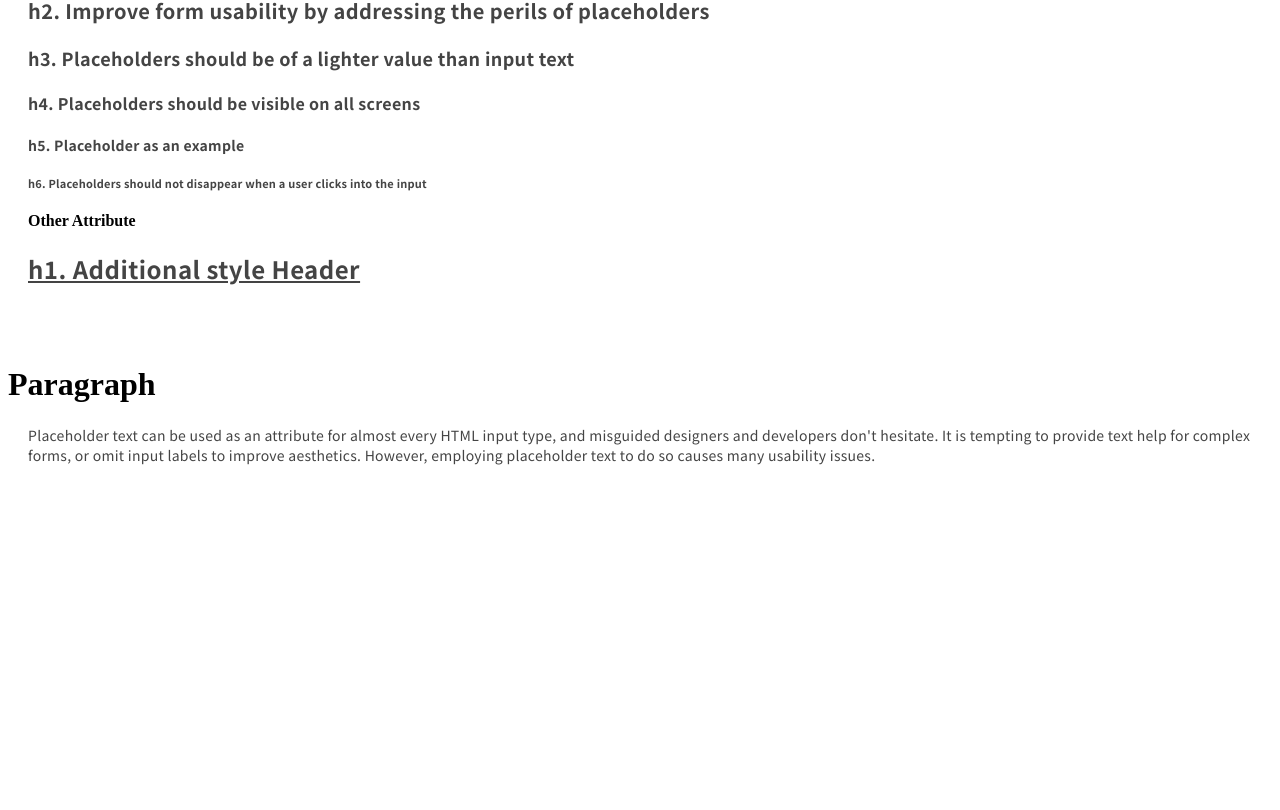
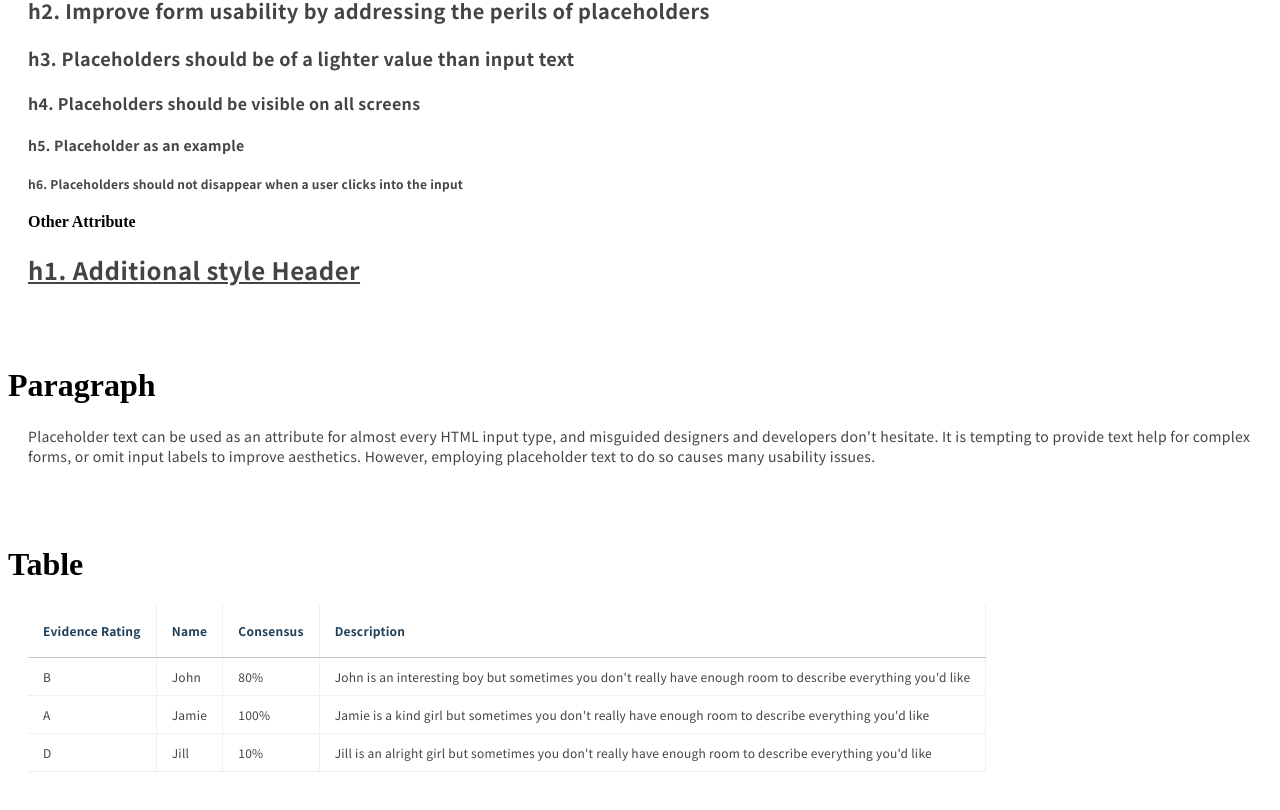
Before and after one commit to usagi-f/react-components, a Next.js app: page / in a window 1280 px wide. Shown: the part 1614-2424 px from the top of the page. Before the commit the page ends 2159 px from the top, so only its background shows below. Built offline with nearby package versions, Linux system fonts and the light colour scheme.

Commit message:
add Table component

```diff
--- a/pages/index.js
+++ b/pages/index.js
@@ -1,6 +1,6 @@
 import React, { Fragment } from 'react'
 import css from 'styled-jsx/css'
-import { Button, Input, Header, Text } from '../src/index'
+import { Button, Input, Header, Text, Table } from '../src/index'
 
 const styles = css`
 h1 + section {
@@ -142,6 +142,39 @@ const Index = () => (
       <Text>Placeholder text can be used as an attribute for almost every HTML input type, and misguided designers and developers don't hesitate. It is tempting to provide text help for complex forms, or omit input labels to improve aesthetics. However, employing placeholder text to do so causes many usability issues.</Text>
     </section>
     <style jsx>{styles}</style>
+    <h1>Table</h1>
+    <section>
+      <Table>
+        <Table.Header>
+          <Table.Row>
+            <Table.HeaderCell>Evidence Rating</Table.HeaderCell>
+            <Table.HeaderCell>Name</Table.HeaderCell>
+            <Table.HeaderCell>Consensus</Table.HeaderCell>
+            <Table.HeaderCell>Description</Table.HeaderCell>
+          </Table.Row>
+        </Table.Header>
+        <Table.Body>
+          <Table.Row>
+            <Table.Cell>B</Table.Cell>
+            <Table.Cell>John</Table.Cell>
+            <Table.Cell>80%</Table.Cell>
+            <Table.Cell>John is an interesting boy but sometimes you don't really have enough room to describe everything you'd like</Table.Cell>
+          </Table.Row>
+          <Table.Row>
+            <Table.Cell>A</Table.Cell>
+            <Table.Cell>Jamie</Table.Cell>
+            <Table.Cell>100%</Table.Cell>
+            <Table.Cell>Jamie is a kind girl but sometimes you don't really have enough room to describe everything you'd like</Table.Cell>
+          </Table.Row>
+          <Table.Row>
+            <Table.Cell>D</Table.Cell>
+            <Table.Cell>Jill</Table.Cell>
+            <Table.Cell>10%</Table.Cell>
+            <Table.Cell>Jill is an alright girl but sometimes you don't really have enough room to describe everything you'd like</Table.Cell>
+          </Table.Row>
+        </Table.Body>
+      </Table>
+    </section>
   </Fragment>
 )
 
--- /dev/null
+++ b/src/Table/index.js
@@ -0,0 +1,77 @@
+import React, { Component, Fragment } from 'react'
+import cx from 'classnames'
+import styles from './styles'
+
+const getAttribute = (props, tag) => ({
+  className: cx({
+    baseStyle: true,
+    [tag]: tag !== (undefined || ''),
+  }),
+  additionalStyle: props.style || {},
+  content: props.content || props.children,
+})
+
+const Table = props => {
+  const attribute = getAttribute(props, 'table')
+  return (
+    <Fragment>
+      <table
+        className={attribute.className}
+        style={attribute.additionalStyle}
+      >
+        {attribute.content}
+      </table>
+      <style jsx>{styles}</style>
+    </Fragment>
+  )
+}
+
+Table.Row = props => {
+  const attribute = getAttribute(props, 'tr')
+  return (
+    <Fragment>
+      <tr
+        className={attribute.className}
+        style={attribute.additionalStyle}
+      >
+        {attribute.content}
+      </tr>
+      <style jsx>{styles}</style>
+    </Fragment>
+  )
+}
+
+Table.Cell = props => {
+  const attribute = getAttribute(props, 'td')
+  return (
+    <Fragment>
+      <td
+        className={attribute.className}
+        style={attribute.additionalStyle}
+      >
+        {attribute.content}
+      </td>
+      <style jsx>{styles}</style>
+    </Fragment>
+  )
+}
+
+Table.HeaderCell = props => {
+  const attribute = getAttribute(props, 'th')
+  return (
+    <Fragment>
+      <th
+        className={attribute.className}
+        style={attribute.additionalStyle}
+      >
+        {attribute.content}
+      </th>
+      <style jsx>{styles}</style>
+    </Fragment>
+  )
+}
+
+Table.Header = props => <thead>{props.children}</thead>
+Table.Body = props => <tbody>{props.children}</tbody>
+
+export default Table
--- /dev/null
+++ b/src/Table/styles.js
@@ -0,0 +1,42 @@
+import css from 'styled-jsx/css'
+import variable from '../css/variable'
+
+export default css`
+.baseStyle {
+  font-family: ${variable.fontFamily};
+  font-size: ${variable.size.small}px;
+  color: ${variable.color.gray100};
+  -webkit-font-smoothing: antialiased;
+  border-collapse: collapse;
+  border-spacing: 0;
+  letter-spacing: .02em;
+}
+.th,
+.td {
+  border-width: 0 1px 1px 0;
+  border-style: solid;
+
+  &:last-child {
+    border-right: none;
+  }
+}
+.th {
+  padding: 18px 15px;
+  color: ${variable.color.main};
+  border-bottom-color: ${variable.color.gray40};
+  border-right-color: ${variable.color.gray20};
+  text-align: left;
+}
+.td {
+  padding: 10px 15px;
+  border-color: ${variable.color.gray20};
+  border-bottom: none;
+}
+.tr {
+  border-bottom: 1px solid ${variable.color.gray20};
+
+  &:last-child {
+    border-bottom: none;
+  }
+}
+`
--- a/src/css/variable.js
+++ b/src/css/variable.js
@@ -3,7 +3,7 @@ const variable = {
   size: {
     mini: 9,
     tiny: 10,
-    small: 11,
+    small: 12,
     medium: 14,
     large: 16,
     big: 18,
--- a/src/index.js
+++ b/src/index.js
@@ -2,10 +2,12 @@ import Button from './Button'
 import Input from './Input'
 import Header from './Header'
 import Text from './Text'
+import Table from './Table'
 
 export {
   Button,
   Input,
   Header,
   Text,
+  Table,
 }
```
